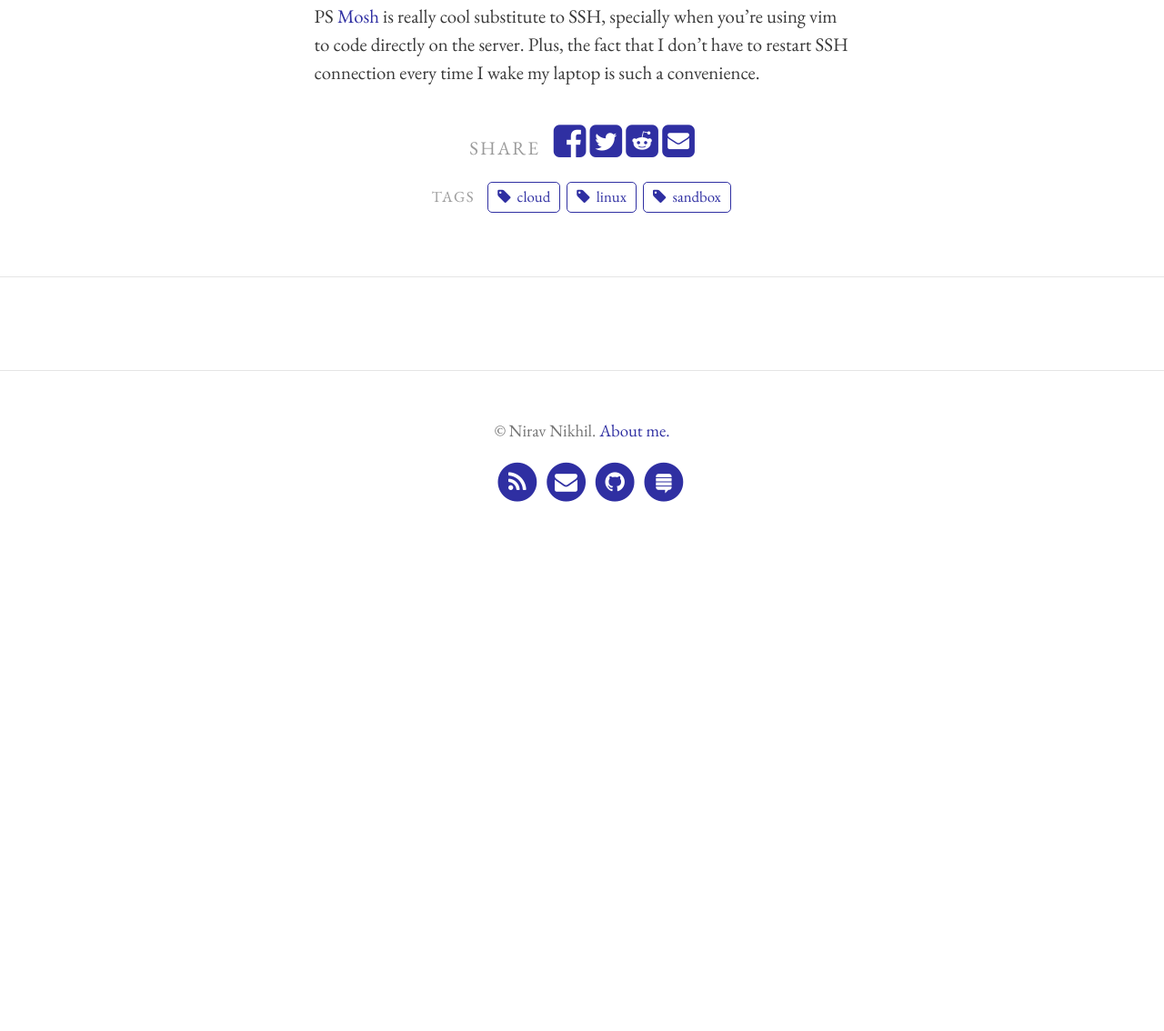
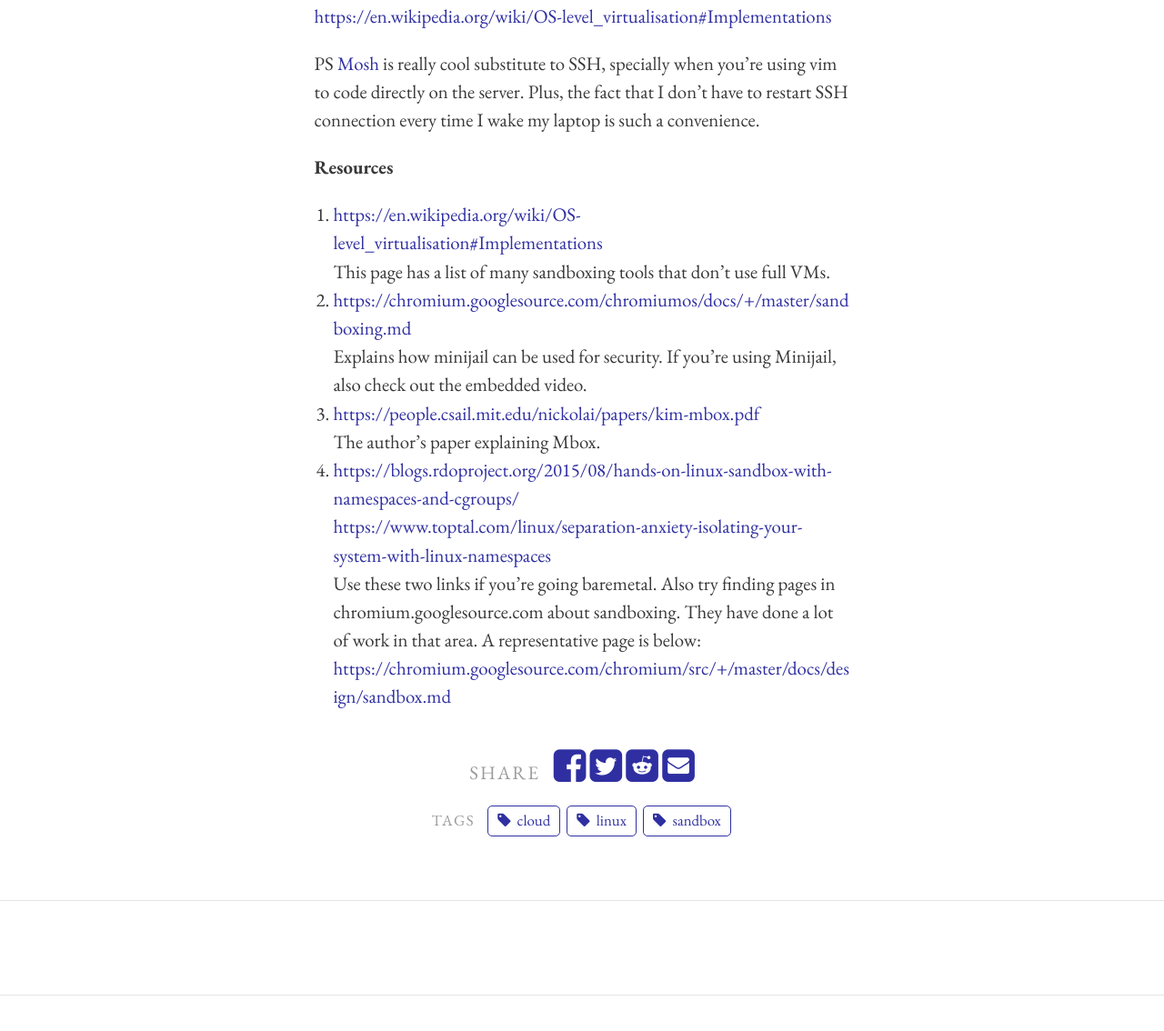
Before and after one commit to niravcodes/niravcodes.github.io, a Jekyll site: the page built from _posts/2019-10-08-sandboxing-small-executables-on-linux-many-tries.md, in a window 1280 px wide and 1400 px high, scrolled down 5464 px, cut to the strip 256-1390 px from the top of the window. Shown: the whole strip at 91% size. Built offline with Jekyll 4.4.1, drawn with Linux system fonts in a browser that asks for light colours; comment, search, counter and statistics services are not loaded; before the commit the page ends 6346 px from its top, so only the background shows below that.

Commit message:
Update from Forestry.io nirav Nikhil updated _posts/2019-10-08-sandboxing-small-executables-on-linux-many-tries.md

```diff
--- a/_posts/2019-10-08-sandboxing-small-executables-on-linux-many-tries.md
+++ b/_posts/2019-10-08-sandboxing-small-executables-on-linux-many-tries.md
@@ -69,4 +69,18 @@ There are programs which use these kernel features and more to sandbox applicati
 
 <iframe width="560" height="315" src="https://www.youtube-nocookie.com/embed/oGmj6CUEup0" frameborder="0" allow="accelerometer; autoplay; encrypted-media; gyroscope; picture-in-picture" allowfullscreen></iframe>
 
+[https://en.wikipedia.org/wiki/OS-level_virtualisation#Implementations](https://en.wikipedia.org/wiki/OS-level_virtualisation#Implementations "https://en.wikipedia.org/wiki/OS-level_virtualisation#Implementations")
+
 PS [Mosh](https://mosh.org/ "Mosh website") is really cool substitute to SSH, specially when you're using vim to code directly on the server. Plus, the fact that I don't have to restart SSH connection every time I wake my laptop is such a convenience.
+
+**Resources**
+
+1. [https://en.wikipedia.org/wiki/OS-level_virtualisation#Implementations](https://en.wikipedia.org/wiki/OS-level_virtualisation#Implementations "https://en.wikipedia.org/wiki/OS-level_virtualisation#Implementations")
+   This page has a list of many sandboxing tools that don't use full VMs.
+2. [https://chromium.googlesource.com/chromiumos/docs/+/master/sandboxing.md](https://chromium.googlesource.com/chromiumos/docs/+/master/sandboxing.md "https://chromium.googlesource.com/chromiumos/docs/+/master/sandboxing.md")
+   Explains how minijail can be used for security. If you're using Minijail, also check out the embedded video.
+3. [https://people.csail.mit.edu/nickolai/papers/kim-mbox.pdf](https://people.csail.mit.edu/nickolai/papers/kim-mbox.pdf "https://people.csail.mit.edu/nickolai/papers/kim-mbox.pdf")
+   The author's paper explaining Mbox.
+4. [https://blogs.rdoproject.org/2015/08/hands-on-linux-sandbox-with-namespaces-and-cgroups/](https://blogs.rdoproject.org/2015/08/hands-on-linux-sandbox-with-namespaces-and-cgroups/ "https://blogs.rdoproject.org/2015/08/hands-on-linux-sandbox-with-namespaces-and-cgroups/")
+   [https://www.toptal.com/linux/separation-anxiety-isolating-your-system-with-linux-namespaces](https://www.toptal.com/linux/separation-anxiety-isolating-your-system-with-linux-namespaces "https://www.toptal.com/linux/separation-anxiety-isolating-your-system-with-linux-namespaces")
+   Use these two links if you're going baremetal. Also try finding pages in chromium.googlesource.com about sandboxing. They have done a lot of work in that area. A representative page is below: [https://chromium.googlesource.com/chromium/src/+/master/docs/design/sandbox.md](https://chromium.googlesource.com/chromium/src/+/master/docs/design/sandbox.md "https://chromium.googlesource.com/chromium/src/+/master/docs/design/sandbox.md")
```
